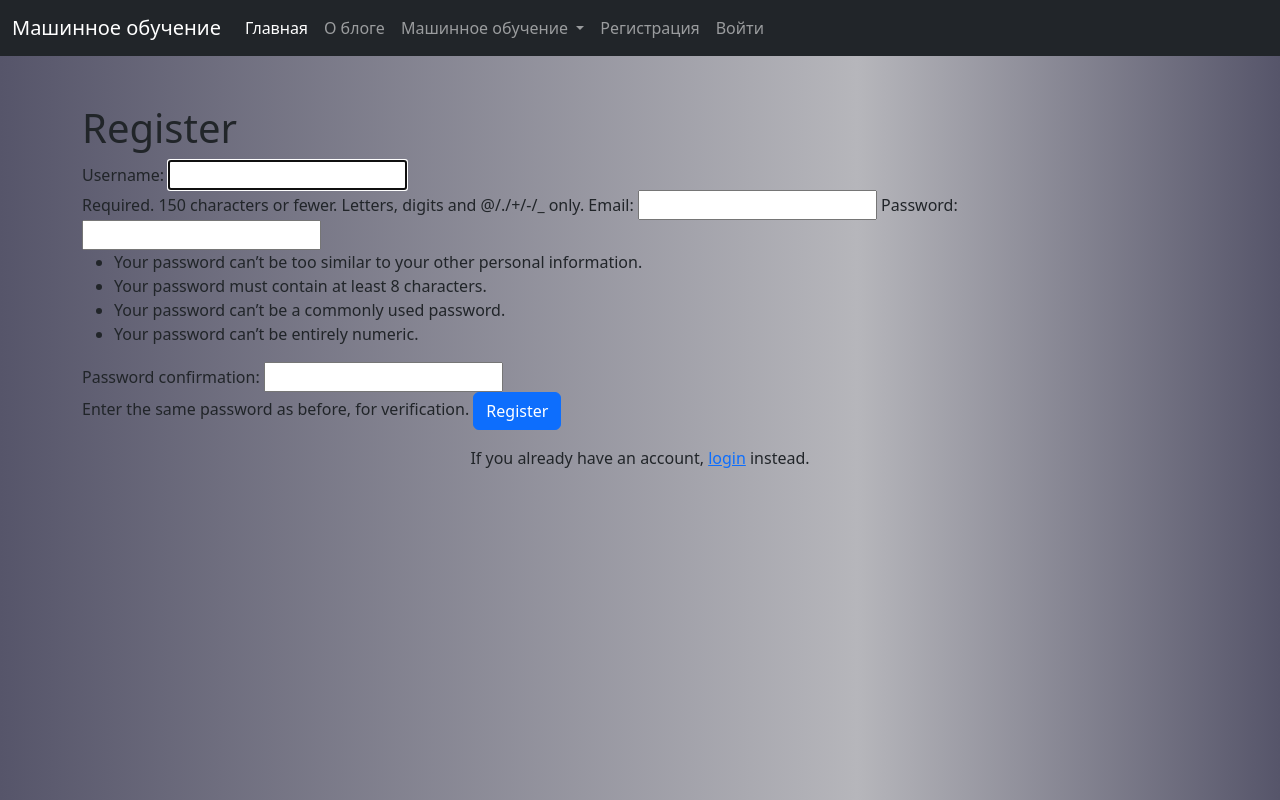
After one commit to petrov-anna/djangoProject, a Django app: page /register/ in a window 1280 px wide. The commit adds this page. Run offline with Django 4.2, Linux system fonts and the light colour scheme.

Commit message:
Add registration and authorization

```diff
--- /dev/null
+++ b/blog/forms.py
@@ -0,0 +1,18 @@
+from django import forms
+from django.contrib.auth.forms import UserCreationForm
+from django.contrib.auth.models import User
+
+
+class NewUserForm(UserCreationForm):
+    email = forms.EmailField(required=True)
+
+    class Meta:
+        model = User
+        fields = ("username", "email", "password1", "password2")
+
+    def save(self, commit=True):
+        user = super(NewUserForm, self).save(commit=False)
+        user.email = self.cleaned_data['email']
+        if commit:
+            user.save()
+        return user
--- a/blog/urls.py
+++ b/blog/urls.py
@@ -1,9 +1,12 @@
 from django.urls import path
+from . import views
 
 from .views import BlogListView, AboutPageView, ImputationPageView
 
 urlpatterns = [
     path('', BlogListView.as_view(), name='home'),
     path('about/', AboutPageView.as_view(), name='about'),
-    path('imputation/', ImputationPageView.as_view(), name='imputation')
+    path('imputation/', ImputationPageView.as_view(), name='imputation'),
+    path('register/', views.register_request, name="register"),
+    path('login/', views.login_request, name="login")
 ]
--- a/blog/views.py
+++ b/blog/views.py
@@ -1,4 +1,10 @@
 from django.views.generic import ListView, TemplateView
+from django.contrib.auth import login
+from django.contrib import messages
+from django.shortcuts import render, redirect
+from django.contrib.auth.forms import AuthenticationForm
+from django.contrib.auth import login, authenticate
+from .forms import NewUserForm
 from .models import Post
 
 
@@ -14,3 +20,35 @@ class AboutPageView(TemplateView):
 
 class ImputationPageView(TemplateView):
     template_name = 'imputation.html'
+
+
+def register_request(request):
+    if request.method == "POST":
+        form = NewUserForm(request.POST)
+        if form.is_valid():
+            user = form.save()
+            login(request, user)
+            messages.success(request, "Registration successful.")
+            return redirect("blog:login")
+        messages.error(request, "Unsuccessful registration. Invalid information.")
+    form = NewUserForm()
+    return render(request=request, template_name="register.html", context={"register_form": form})
+
+
+def login_request(request):
+    if request.method == "POST":
+        form = AuthenticationForm(request, data=request.POST)
+        if form.is_valid():
+            username = form.cleaned_data.get('username')
+            password = form.cleaned_data.get('password')
+            user = authenticate(username=username, password=password)
+            if user is not None:
+                login(request, user)
+                messages.info(request, f"You are now logged in as {username}.")
+                return redirect("blog:home")
+            else:
+                messages.error(request, "Invalid username or password.")
+        else:
+            messages.error(request, "Invalid username or password.")
+    form = AuthenticationForm()
+    return render(request=request, template_name="login.html", context={"login_form": form})
--- a/djangoProject/urls.py
+++ b/djangoProject/urls.py
@@ -16,8 +16,8 @@ Including another URLconf
 """
 from django.contrib import admin
 from django.urls import path, include
-
+app_name = "blog"
 urlpatterns = [
     path('admin/', admin.site.urls),
-    path('', include('blog.urls'))
+    path('', include(('blog.urls', 'blog'), namespace='blog'))
 ]
--- a/templates/base.html
+++ b/templates/base.html
@@ -41,6 +41,12 @@
                                 <li><a class="dropdown-item" href="/imputation">Импутация данных</a></li>
                             </ul>
                         </li>
+                        <li class="nav-item">
+                            <a class="nav-link" href="/register">Регистрация</a>
+                        </li>
+                        <li class="nav-item">
+                            <a class="nav-link" href="/login">Войти</a>
+                        </li>
                     </ul>
                 </div>
             </div>
--- /dev/null
+++ b/templates/register.html
@@ -0,0 +1,16 @@
+{% extends "base.html" %}
+
+{% block content %}
+
+<!--Register-->
+<div class="container py-5">
+	<h1>Register</h1>
+	<form method="POST">
+		{% csrf_token %}
+		{{ register_form }}
+		<button class="btn btn-primary" type="submit">Register</button>
+	</form>
+	<p class="text-center">If you already have an account, <a href="/login">login</a> instead.</p>
+</div>
+
+{% endblock %}
```
Also changed, not shown: templates/login.html (added, +16 -0 lines), blog/migrations/0001_initial.py (deleted).
